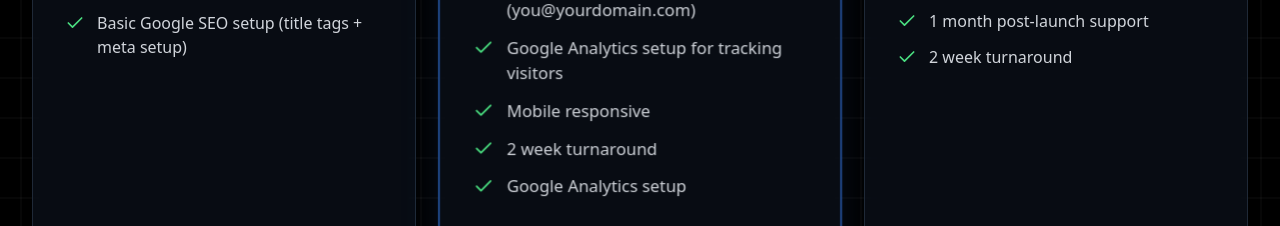
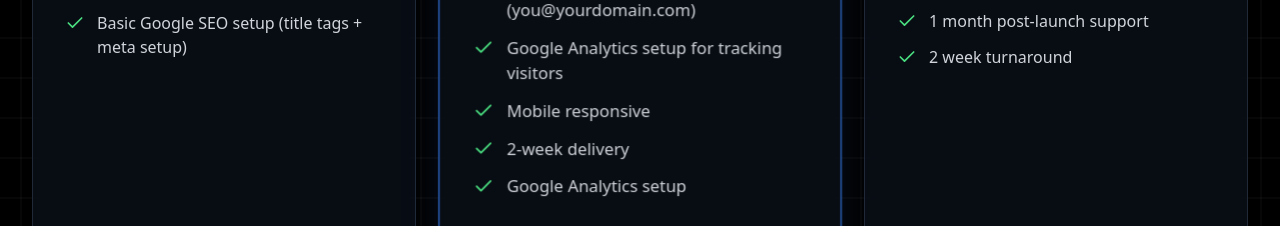
Before and after one commit to SchulzCorpLLC/SchulzCorp, a React (Vite) app: page / in a window 1280 px wide. Shown: the part 1540-1766 px from the top of the page. Built offline with nearby package versions, Linux system fonts and the light colour scheme.

Commit message:
Updated Services.tsx

```diff
--- a/src/components/Services.tsx
+++ b/src/components/Services.tsx
@@ -53,7 +53,7 @@ const Services: React.FC = () => {
         "Professional business email setup (you@yourdomain.com)",
         "Google Analytics setup for tracking visitors",
         "Mobile responsive",
-        "2 week turnaround",
+        "2-week delivery",
         "Google Analytics setup"
       ],
       popular: true
```
